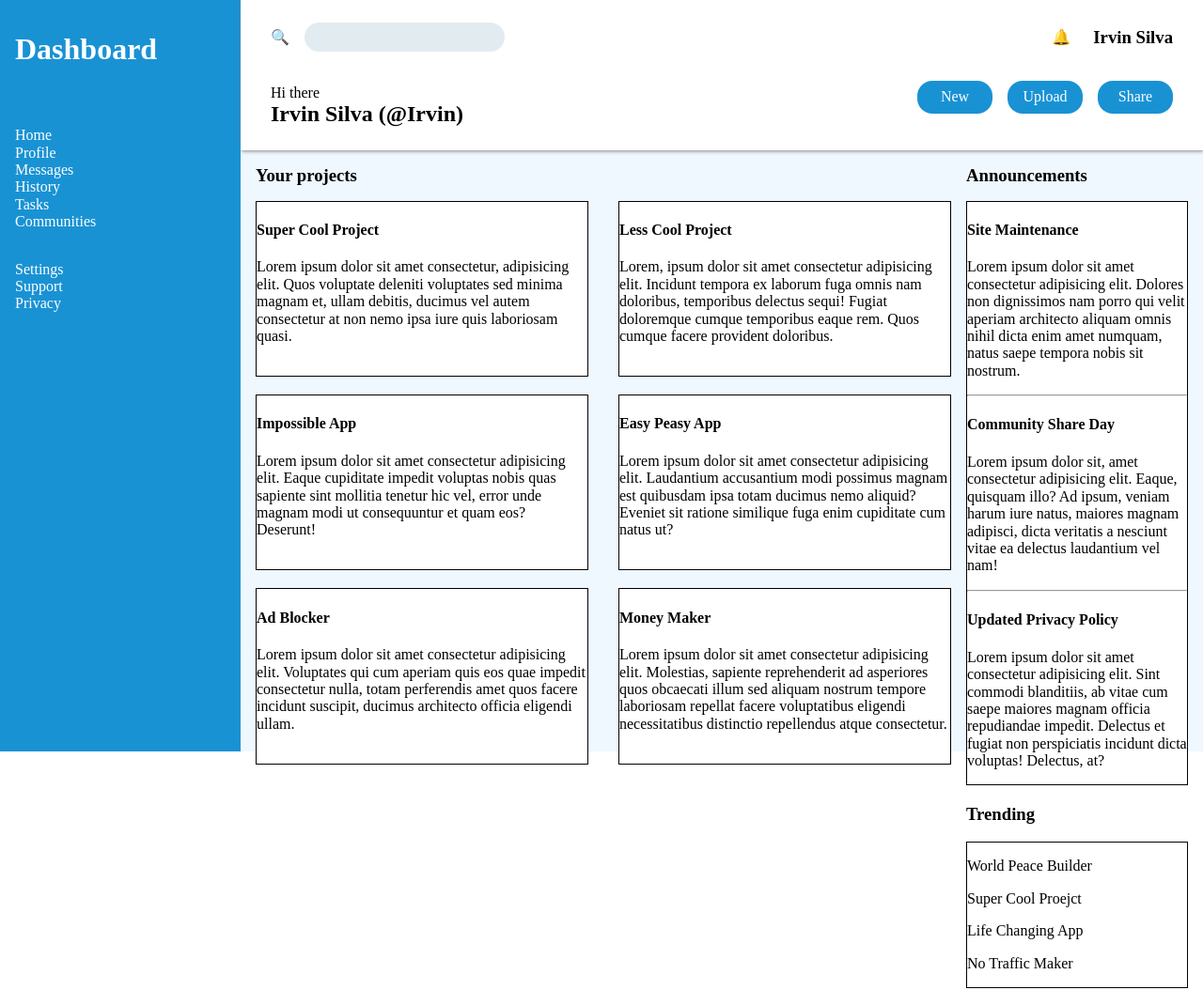
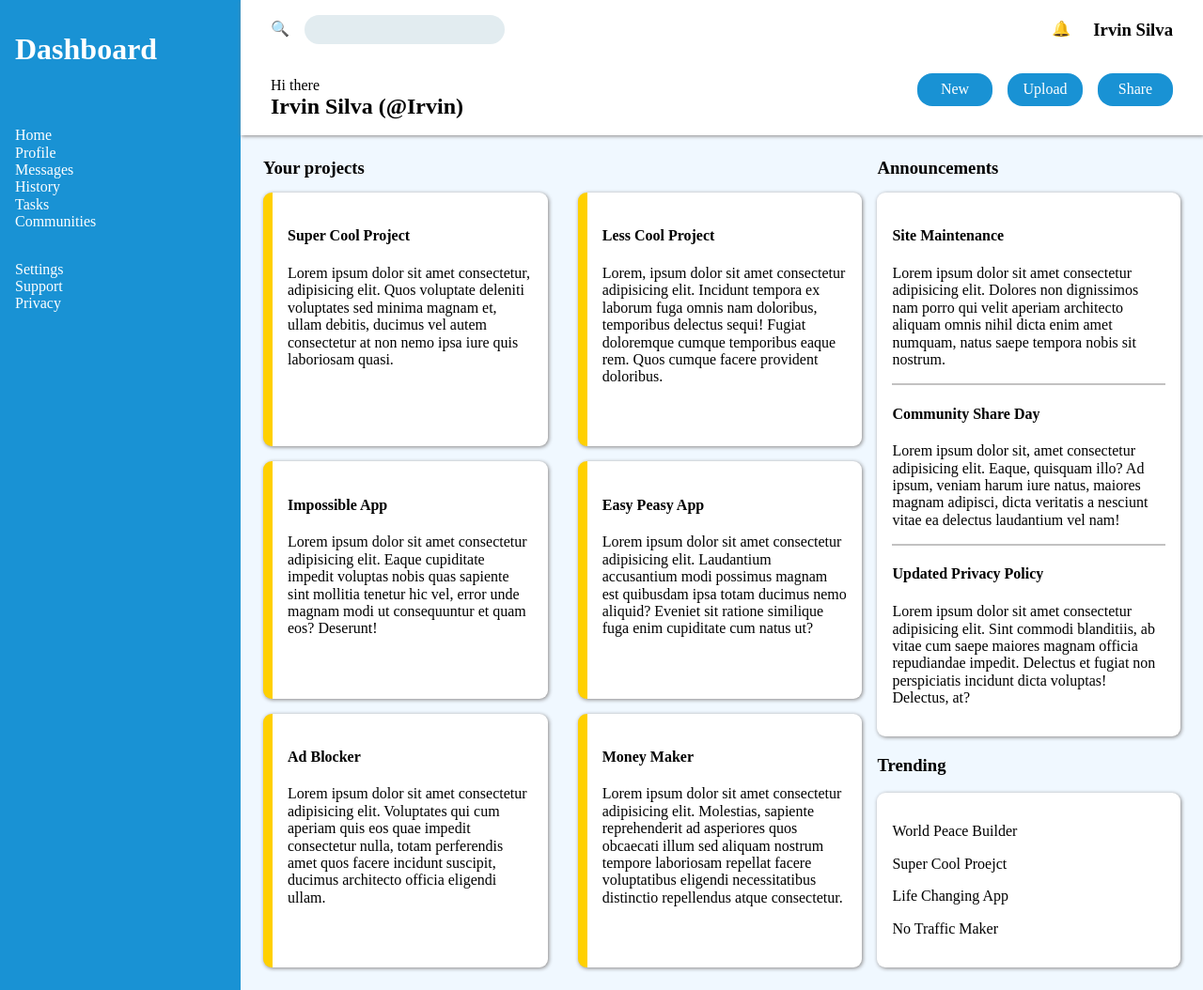
Before and after one commit to isi-code/odin-admin-dashboard, a plain HTML site: page index.html in a window 1280 px wide. Shown: the whole page at 94% size. Drawn offline with Linux system fonts and the light colour scheme.

Commit message:
Modified `.main-content` layout and spacing

```diff
--- a/css/style.css
+++ b/css/style.css
@@ -8,7 +8,7 @@ body {
     width: 100%;
     height: 100vh;
     grid-template-columns: repeat(5,1fr);
-    grid-template-rows: 6rem 4rem repeat(4,1fr);
+    grid-template-rows: repeat(auto-fit,1fr);
 }
 
 aside {
@@ -24,7 +24,7 @@ aside h1 { margin-top:0; }
 aside nav {
     display: flex;
     flex-direction: column;
-    gap: calc(var(--regular-padding)*2);
+    gap: calc(var(--regular-padding) * 2);
     margin-top: 4rem;
 }
 
@@ -52,7 +52,7 @@ button {
 
 header {
     gap: var(--regular-padding);
-    padding: 0rem 2rem;
+    padding: var(--regular-padding) 2rem;
     grid-row: 1/3;
     grid-column: 2/7;
     display: grid;
@@ -78,7 +78,7 @@ header > div:first-of-type form div {
     width: 100%;
 }
 
-header > div:first-of-type > form > div input{
+header > div:first-of-type > form > div input {
     width: 100%;
     padding:0.4rem;
     background-color: rgb(226, 236, 240);
@@ -103,7 +103,7 @@ header > div + div {
 main {
     grid-row: 3/7;
     grid-column: 2/6;
-    padding:var(--regular-padding);
+    padding:calc( var(--regular-padding) + 0.5rem);
     background-color: aliceblue;
 }
 
@@ -115,29 +115,35 @@ main h2, main h3 {
 .main-container {
     width: 100%;
     display: grid;
-    grid-template-columns: repeat(4,1fr);
+    grid-template-columns: repeat(auto-fit,1fr);
     gap:var(--regular-padding);
 }
 
 .main-container section:first-of-type {
     display: grid;
-    grid-template-columns: 1fr 1fr;
-    gap:1.2rem 2rem;
+    grid-template-columns: repeat(auto-fit,minmax(250px,1fr));
+    gap:var(--regular-padding) 2rem;
     grid-column: 1/4;
-    height: 600px;
+
 }
 
 .main-container section > div {
-    /* width: 100%; */
-    /* height: clamp(50px,20vh,350px); */
-    border: 1px black solid ;
     background-color: white;
+    padding:var(--regular-padding);
+    border-radius:calc(var(--regular-padding) - 7px);
+    box-shadow: 1px 1px 4px rgb(134, 132, 132);
+}
+
+.main-container section:first-of-type > div {
+    border-left: 10px solid rgb(255, 208, 0);
 }
 
 .main-container h3:nth-last-of-type(1) {
     grid-row: 1/2;
     grid-column: 4/5;
 }
+
+hr { border:0.5px solid rgb(134, 132, 132,0.5); }
 
 .main-container section:nth-of-type(2) {
     display: flex;
```
